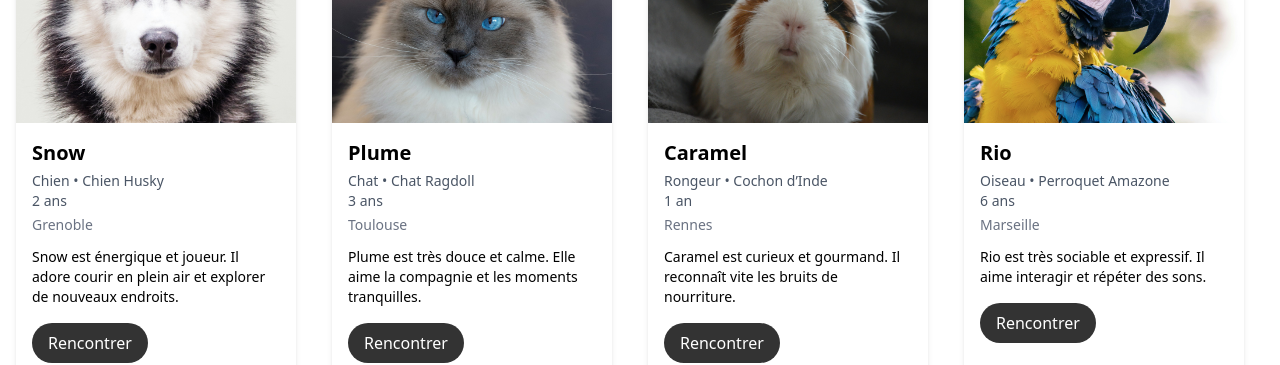
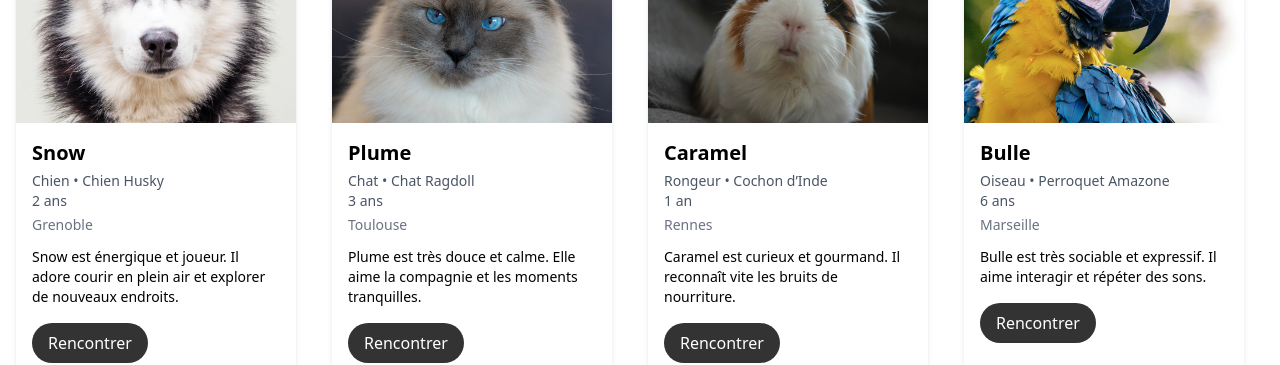
Before and after one commit to LucieSng/petadopte, a React (Vite) app: page /#/AdoptPage in a window 1280 px wide. Shown: the part 1561-1926 px from the top of the page. Built offline with nearby package versions, Linux system fonts and the light colour scheme.

Commit message:
feat : console.log name and type

```diff
--- a/src/components/CardsPet.tsx
+++ b/src/components/CardsPet.tsx
@@ -14,6 +14,9 @@ interface CardsPetProps {
 }
 
 export default function CardsPet({ pet }: CardsPetProps) {
+  function printName() {
+    console.log(`Nom de l'animal : ${pet.name}, Type de l'animal ${pet.type} `);
+  }
   return (
     <div className="bg-white rounded-lg shadow-md overflow-hidden w-70">
       <img
@@ -35,7 +38,10 @@ export default function CardsPet({ pet }: CardsPetProps) {
 
         <p className="text-sm mt-3 pb-4">{pet.description}</p>
 
-        <button className="bg-[#333] hover:bg-[#333] hover:text-white text-white font-medium py-2 px-4 rounded-full cursor-pointer ">
+        <button
+          onClick={printName}
+          className="bg-[#333] hover:bg-[#333] hover:text-white text-white font-medium py-2 px-4 rounded-full cursor-pointer "
+        >
           Rencontrer
         </button>
       </div>
--- a/src/data/data.json
+++ b/src/data/data.json
@@ -144,12 +144,12 @@
     "imageUrl": "/pet15.jpg"
   },
   {
-    "name": "Rio",
+    "name": "Bulle",
     "age": "6 ans",
     "breed": "Perroquet Amazone",
     "type": "Oiseau",
     "city": "Marseille",
-    "description": "Rio est très sociable et expressif. Il aime interagir et répéter des sons.",
+    "description": "Bulle est très sociable et expressif. Il aime interagir et répéter des sons.",
     "imageUrl": "/pet16.jpg"
   }
 ]
```
